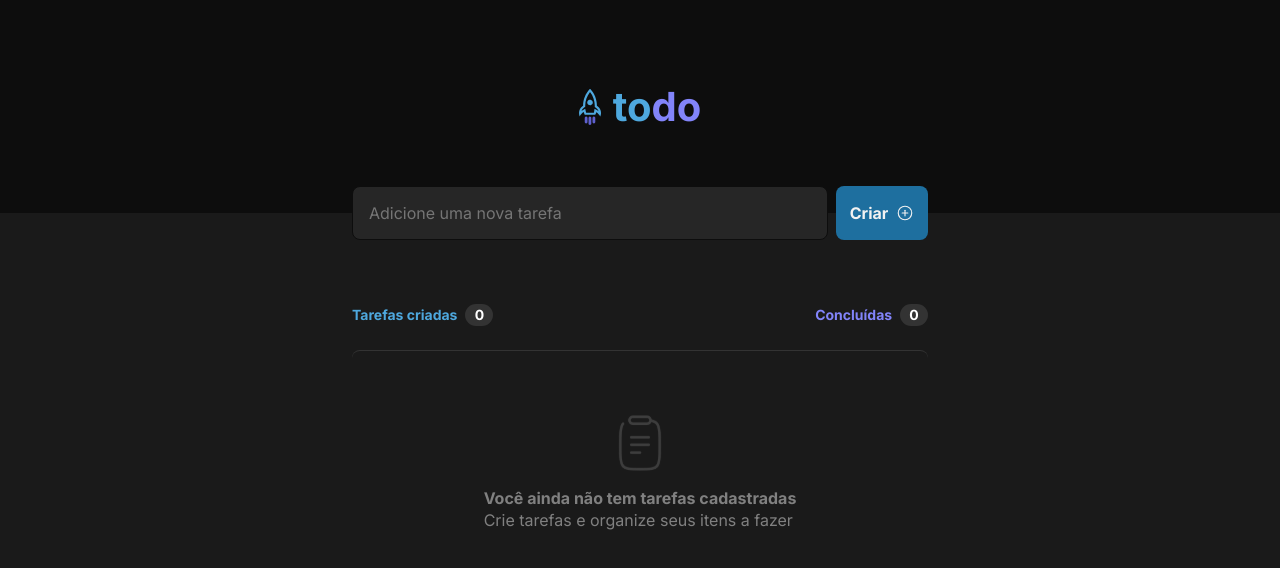
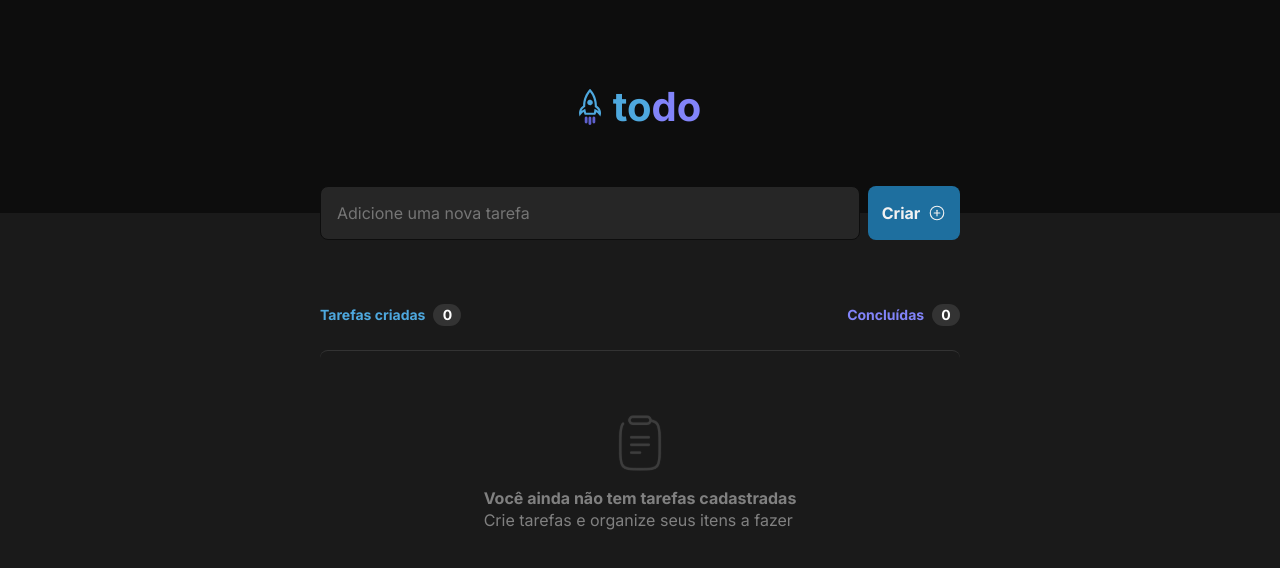
Before and after one commit to gabriel-lucas-a-silva/todo-list, a React (Vite) app: page / in a window 1280 px wide. Shown: the top 568 px of the page. Built offline with nearby package versions, Linux system fonts and the light colour scheme.

Commit message:
fixing bugs

```diff
--- a/src/App.module.css
+++ b/src/App.module.css
@@ -1,3 +1,3 @@
 div > main {
-  padding: 0 22rem;
+  padding: 0 25%;
 }
--- a/src/components/Task.module.css
+++ b/src/components/Task.module.css
@@ -28,6 +28,7 @@
   border-radius: 999px;
   padding: 0.575rem;
   transition: background 0.1s;
+  height: fit-content;
 }
 
 .checkbox:hover,
@@ -43,6 +44,7 @@
   border-radius: 999px;
   padding: 0.2rem;
   transition: background 0.1s;
+  height: fit-content;
 }
 
 .taskName {
```
